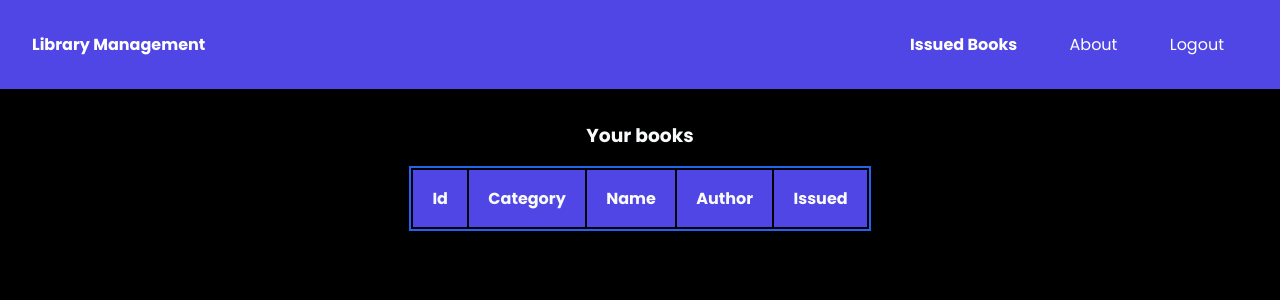
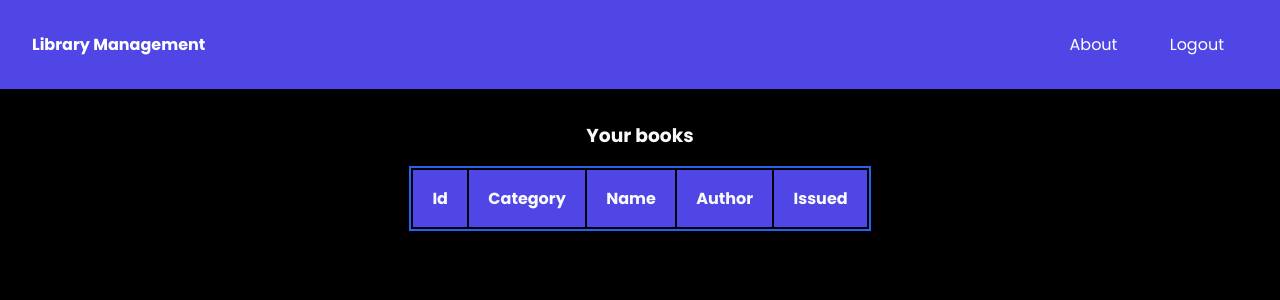
Before and after one commit to himanch007/innovaccer-library-management-system, a Flask app: template templates/issued.html in a window 1280 px wide. Shown: the top 300 px of the page. Run offline with Flask 2, Linux system fonts and the light colour scheme; the template is opened without the code that fills it, so the values that code supplies are empty.

Commit message:
fix: issued.html

```diff
--- a/templates/issued.html
+++ b/templates/issued.html
@@ -7,9 +7,6 @@
   <nav class="navigation">
     <div class="nav-brand">Library Management</div>
     <ul class="list-non-bullet nav-links">
-      <li class="list-item-inline">
-        <a class="link link-active" href="/issued-books">Issued Books</a>
-      </li>
       <li class="list-item-inline">
         <a class="link" href="/about">About</a>
       </li>
```
